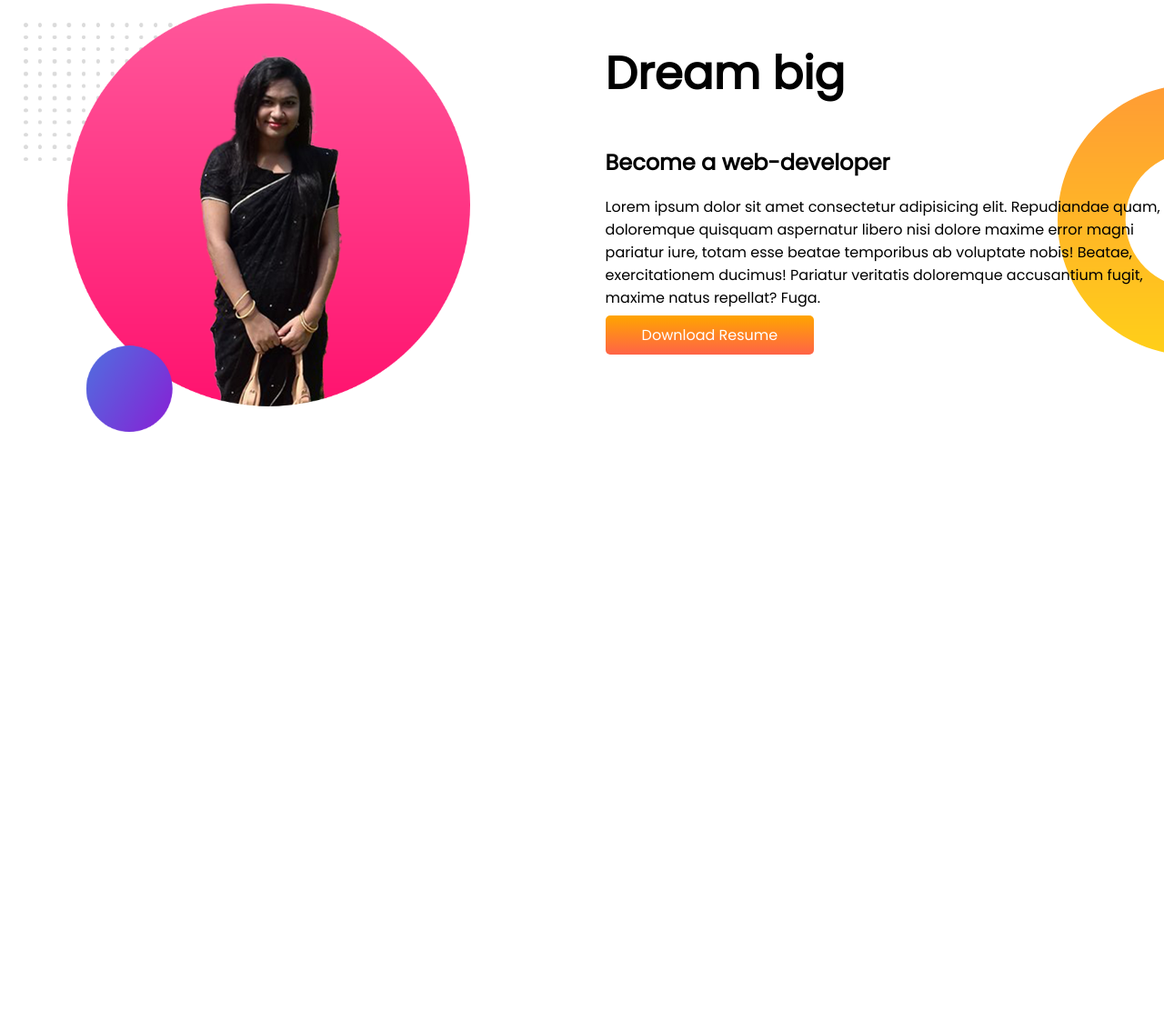
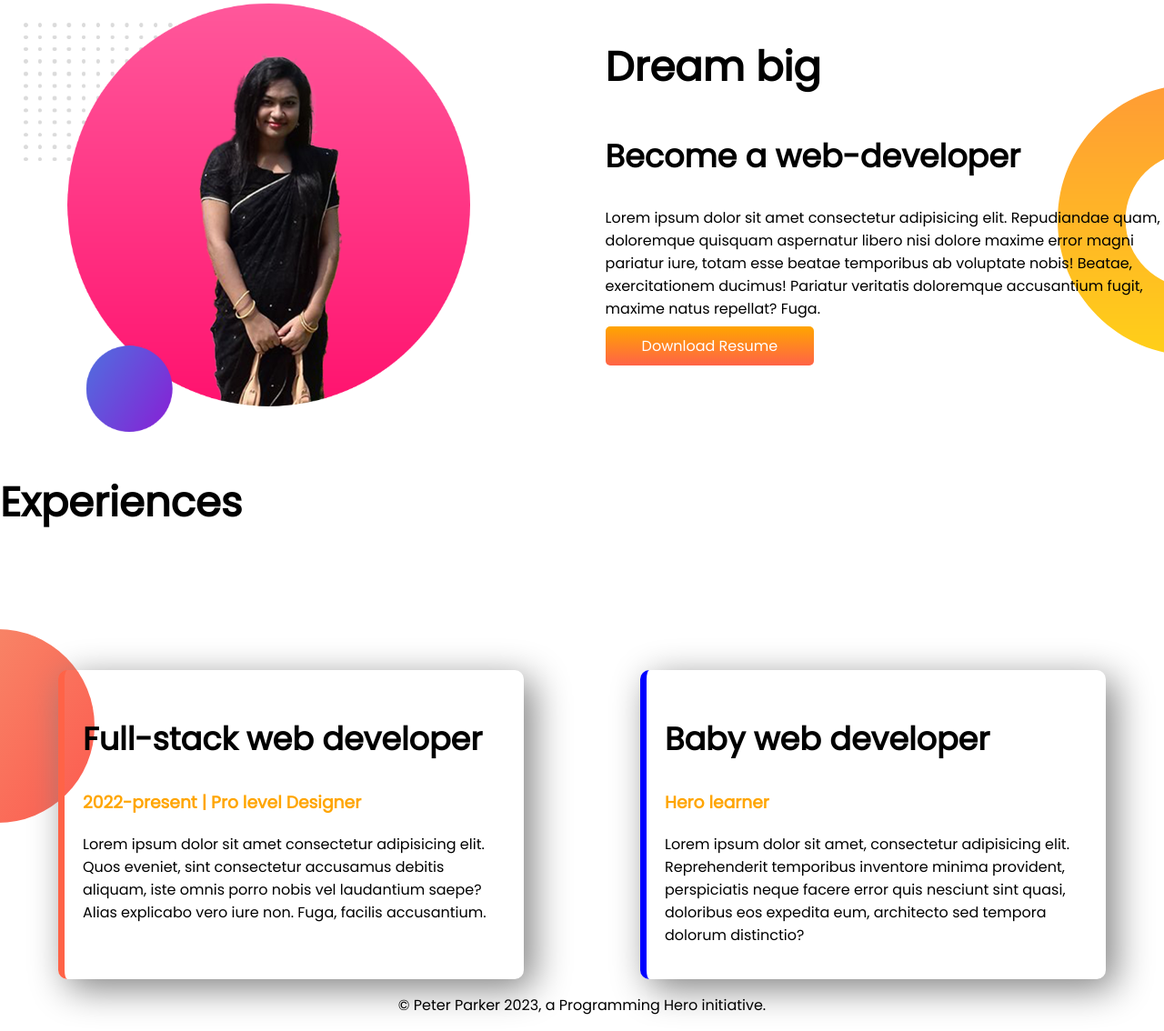
Before and after one commit to shampa61/developer-portfolio, a plain HTML site: page index.html in a window 1280 px wide. Shown: the part 796-1930 px from the top of the page at 91% size. Before the commit the page ends 1278 px from the top, so only its background shows below. Drawn offline with Linux system fonts and the light colour scheme.

Commit message:
border and footer added

```diff
--- a/index.html
+++ b/index.html
@@ -11,7 +11,7 @@
   <link rel="stylesheet" href="style.css">
 </head>
 <body>
-  <section class="top-banner">
+  <section class="top-banner flexible-container">
   <div class="half-width">
        <h1>Welcome To </h1>
         <h1><span class="orange-color">Shampa Chowdhury</span> World!</h1>
@@ -23,7 +23,7 @@
         <img src="images/shampa.png" alt="">
     </div>
     </section>
-    <section class="dream-big">
+    <section class="dream-big flexible-container">
       <div class="half-width">
         <img src="images/shampa in black sharee.png" alt="">
       </div>
@@ -37,6 +37,27 @@
       </div>
 
     </section>
+    <section class="experience-area">
+      <h1>Experiences</h1>
+      <div class="flexible-container">
+        <div id="full-stack-developer" class="experience-item">
+
+          <h2>Full-stack web developer</h2>
+          <h3 class="orange-color">2022-present | Pro level Designer</h3>
+          <p>Lorem ipsum dolor sit amet consectetur adipisicing elit. Quos eveniet, sint consectetur accusamus debitis aliquam, iste omnis porro nobis vel laudantium saepe? Alias explicabo vero iure non. Fuga, facilis accusantium.</p>
+          </div>
+          <div id="baby-web-developer" class="experience-item" >
+            <h2>Baby web developer</h2>
+            <h3 class="orange-color">Hero learner</h3>
+            <p>Lorem ipsum dolor sit amet, consectetur adipisicing elit. Reprehenderit temporibus inventore minima provident, perspiciatis neque facere error quis nesciunt sint quasi, doloribus eos expedita eum, architecto sed tempora dolorum distinctio?</p>
+          </div>
+
+      </div>
+
+    </section>
+    <footer>
+      <p>© Peter Parker 2023, a Programming Hero initiative.</p>
+    </footer>
 
 
 </body>
--- a/style.css
+++ b/style.css
@@ -3,19 +3,24 @@ body{
   margin:0;
 }
 h1{
-  font-size: 50px;
+  font-size: 45px;
 
+}
+h2{
+  font-size: 35px;
 }
 .orange-color{
   color:orange;
 }
-section{
+.flexible-container{
   display: flex;
   margin-top: 150px;
 }
 .half-width{
   width:50%;
   padding-left:2%;
+
+
 }
 .half-width img{
   width:80%;
@@ -31,9 +36,35 @@ section{
 .top-banner{
   background-image: url(images/top-banner.png);
   background-repeat: no-repeat;
+  /*margin:0;*/
+  /*padding-bottom: 0px;*/
 }
 .dream-big{
   background-image: url(images/dream-bg.png);
   background-repeat: no-repeat;
   background-position: right;
 }
+.experience-area{
+  background-image: url(images/exp-bg.png);
+  background-repeat: no-repeat;
+  background-position: left;
+}
+.experience-item{
+  width:40%;
+  box-shadow: 10px 10px 40px grey;
+  margin-left: 5%;
+  margin-right: 5%;
+  padding:20px;
+  border-radius: 10px;
+
+
+}
+#full-stack-developer{
+  border-left:7px solid tomato;
+}
+#baby-web-developer{
+  border-left:7px solid blue;
+}
+footer p{
+  text-align: center;
+}
```
